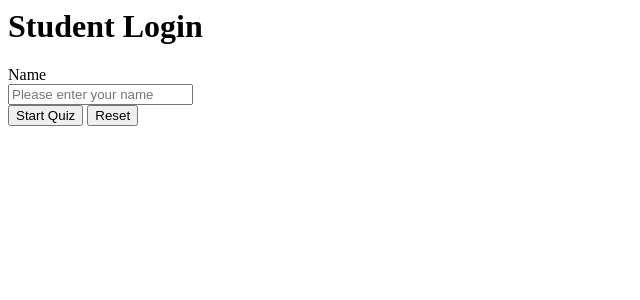
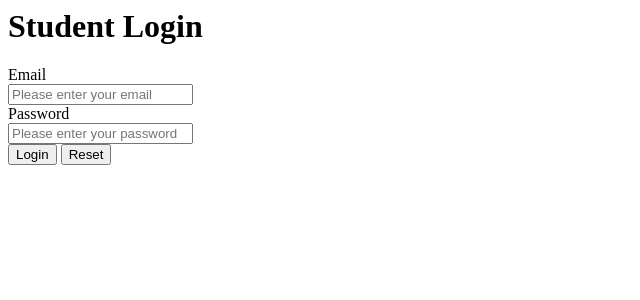
Before and after one commit to EZinAChi/HomeworkChecker, a Flask app: page /studentlogin in a window 1280 px wide. Shown: the top 300 px of the page, without its empty margins (0-640 px from the left). Run offline with Flask 2, Linux system fonts and the light colour scheme; some libraries are stand-ins or nearby versions.

Commit message:
enable student login

```diff
--- a/Project source code in flask/flaskProject/app.py
+++ b/Project source code in flask/flaskProject/app.py
@@ -1,39 +1,42 @@
 from flask import Flask, render_template, request
 
 import pymssql
-
 
 app = Flask(__name__, template_folder='templates', static_folder='templates/layui')
 
 
 @app.route('/')
 def index():
+    #  test connection:
+    print(connectHWCdb())
+    print(connectAWdb())
+
+    #  access main menu
     return render_template('menu.html')
 
 
-# The function to link the database and to count the number of item outputted
-def countqueryitems(query):
+#  connect to main database
+def connectHWCdb():
+    db = pymssql.connect(host="LocalHost", user="mysql", password='88888888', database="HWC")
+    cursor = db.cursor()
+    return cursor
+
+#  connect to target database
+def connectAWdb():
     db = pymssql.connect(host="LocalHost", user="mysql", password='88888888', database="AdventureWorks2019")
     cursor = db.cursor()
-    cursor.execute(query)
-    # if need the first item code: data = cursor.fetchone(), if need all item, code: data = cursor.fetchall()
-    data = cursor.fetchall()
-    q = 0
-    for queryitem in data:
-        q += 1
-    db.close()
-    # return data
-    return q
+    return cursor
 
 
 # route to port /studentlogin for pulling studentlogin page to front end
 @app.route('/studentlogin')
-def studentlogin():
+def studentloginpage():
     return render_template('studentlogin.html')
 
 
+# route to port /teacher for pulling teacherlogin page to front end
 @app.route('/teacherlogin')
-def teacherlogin():
+def teacherloginpage():
     return render_template('teacherlogin.html')
 
 
@@ -41,12 +44,32 @@ def teacherlogin():
 @app.route('/student', methods=['GET', 'POST'])
 def student():
     if request.method == 'GET':
-        student_name = request.args.get('student_name')
+        student_email = request.args.get('student_email')
+        student_password = request.args.get('student_password')
 
-        return render_template('quiz.html', data=student_name)
+        print(student_email, student_password)
+        print(passwordcheck(student_email, student_password))
+
+        if passwordcheck(student_email, student_password):
+            return render_template('quiz.html')
+        else:
+            return render_template('studentlogin.html', data=True)
 
 
-# route to port /student for transferring student_name from studentlogin page and pulling quiz page to front end
+def passwordcheck(email, password):
+    db = connectHWCdb()
+    sql = "select {0} from {1} WHERE email = '{2}'".format("password", "Student", email)
+    result = db.execute(sql)
+
+    print(result)
+
+    if password == result:
+        return True
+    else:
+        return False
+
+
+# route to port /teacher for transferring student_name from studentlogin page and pulling quiz page to front end
 @app.route('/teacher', methods=['GET', 'POST'])
 def teacher():
     if request.method == 'GET':
@@ -72,18 +95,27 @@ def studentqueryenter():
         return render_template('result.html', data=compareresult(datafromdatabase1, datafromdatabase2))
 
 
+# Marking
+# The function to link the database and to count the number of item outputted
+def countqueryitems(query):
+    cursor = connectAWdb()
+    cursor.execute(query)
+    # if need the first item code: data = cursor.fetchone(), if need all item, code: data = cursor.fetchall()
+    data = cursor.fetchall()
+    q = 0
+    for queryitem in data:
+        q += 1
+    db.close()
+    # return data
+    return q
+
+
 # calculate the mark
 def compareresult(query1, query2):
     if query1 == query2:
         return 1
     else:
         return 0
-
-
-#  connect to main database
-def connectHWCdb():
-    db = pymssql.connect(host="LocalHost", user="mysql", password='88888888', database="HomeworkChecker")
-    return db
 
 
 #  insert data to Students table
@@ -107,9 +139,10 @@ def insertstudent(studentid, email, password, firstName, lastName):
 def readstudent():
     db = connectHWCdb()
 
-    sql = 'select * from {0}'.format(Students)
+    sql = 'select * from {0}'.format("Students")
     result = db.execute(sql)
     return list(result)
+
 
 #  update student data
 def updatestudent(studentid, email, password, firstName, lastName):
@@ -118,11 +151,12 @@ def updatestudent(studentid, email, password, firstName, lastName):
     label = ['studentID', 'email', 'password', 'firstName', 'lastName']
     content = [studentid, email, password, firstName, lastName]
 
-    sql = 'update Students set {0} ({1},{2},{3},{4}) values({5},"{6}","{7}","{8}","{9}" where studentID = {0})'.format("Students", label[0], label[1],
-                                                                                         label[2], label[3], label[4],
-                                                                                         content[0], content[1],
-                                                                                         content[2], content[3],
-                                                                                         content[4])
+    sql = 'update Students set {0} ({1},{2},{3},{4}) values({5},"{6}","{7}","{8}","{9}" where studentID = {10})'.format(
+        label[0], label[1],
+        label[2], label[3], label[4],
+        content[0], content[1],
+        content[2], content[3],
+        content[4], label[0])
     result = db.execute(sql)
     db.commit()
     return True if result else False
@@ -143,6 +177,24 @@ def insertresult(studentid, questionid, totalmark):
     return True if result else False
 
 
+#  read data from Question table
+def readquestion(prac_num):
+    db = connectHWCdb()
+
+    sql = 'select {0} from {1} where {2}'.format("question", "Question", "questionID =")
+    result = db.execute(sql)
+    return list(result)
+
+
+@app.route('/practical', methods=['GET', 'POST'])
+def practicalsection():
+    if request.method == 'GET':
+        prac_num = request.args.get('pracnum')
+
+    if prac_num == 1:
+        return render_template('quiz.html', )
+
+
 #  run the main program
 if __name__ == '__main__':
     app.run(debug=True, host='0.0.0.0', port=3000)
--- a/Project source code in flask/flaskProject/templates/studentlogin.html
+++ b/Project source code in flask/flaskProject/templates/studentlogin.html
@@ -13,14 +13,20 @@
 
 <form class="lay-form" action="" onsubmit="return false">
   <div class="lay-form-item">
-    <label class="lay-form-label">Name</label>
-    <div class="lay-input-block">
-      <input type="text" name="u85qwh" required  lay-verify="required" id="student-name" placeholder="Please enter your name" autocomplete="off" class="lay-input">
-    </div>
+
+      <label class="lay-form-label">Email</label>
+      <div class="lay-input-block">
+          <input type="text" name="u85qwh" required  lay-verify="required" id="student-email" placeholder="Please enter your email" autocomplete="off" class="lay-input">
+      </div>
+      <label class="lay-form-label">Password</label>
+      <div class="lay-input-block">
+          <input type="text" name="u85qwh" required  lay-verify="required" id="student-password" placeholder="Please enter your password" autocomplete="off" class="lay-input">
+      </div>
+
   </div>
   <div class="lay-form-item">
     <div class="lay-input-block">
-      <button class="lay-btn" lay-submit lay-filter="formDemo" onclick="clickme()">Start Quiz</button>
+      <button class="lay-btn" lay-submit lay-filter="formDemo" onclick="clickme()">Login</button>
       <button type="reset" class="lay-btn lay-btn-primary">Reset</button>
     </div>
   </div>
@@ -31,13 +37,19 @@
 <script type="text/javascript">
 
     function clickme(){
-        var input = document.getElementById("student-name")
-        var student_name = input.value;
-        alert("Login as " + student_name)
+        var inpute = document.getElementById("student-email")
+        var inputp = document.getElementById("student-password")
+        var student_email = inpute.value;
+        var student_password = inputp.value;
 
-        {#window.location.replace("quiz.html")#}
-        window.location.href='student?student_name='+student_name
+        window.location.href='student?student_email='+student_email+"&student_password="+student_password
 
+
+
+    {#function wrongpassword(){#}
+    {#        if(data){}#}
+    {#        else{alert("Wrong Login Information")}#}
+    {#}#}
 
         {#$.ajax({#}
         {#    url: "/student",#}
```
Also changed, not shown: Project source code in flask/flaskProject/Database propeties.txt (added, +11 -0 lines), Project source code in flask/flaskProject/templates/practicalselection.html (added, +50 -0 lines).
